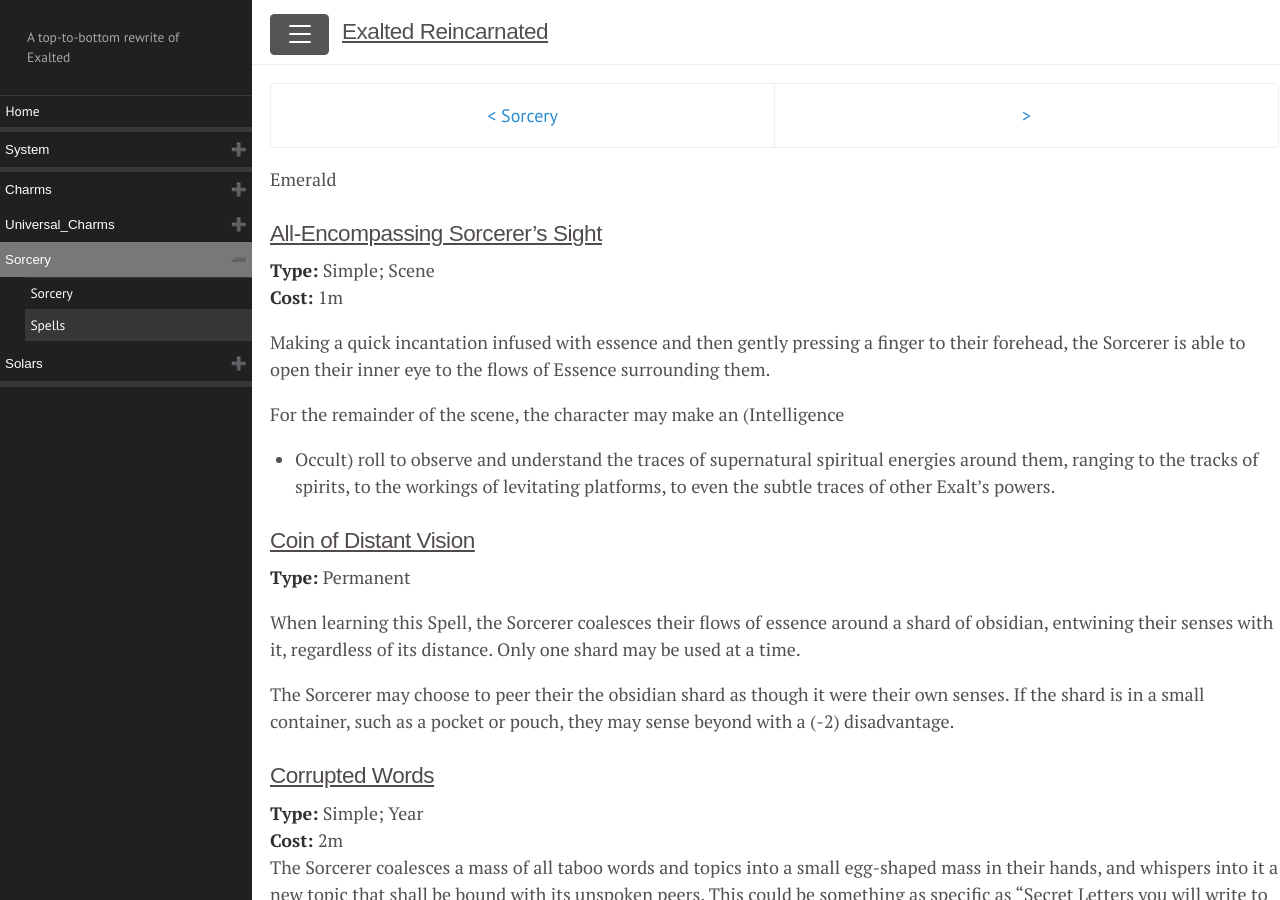
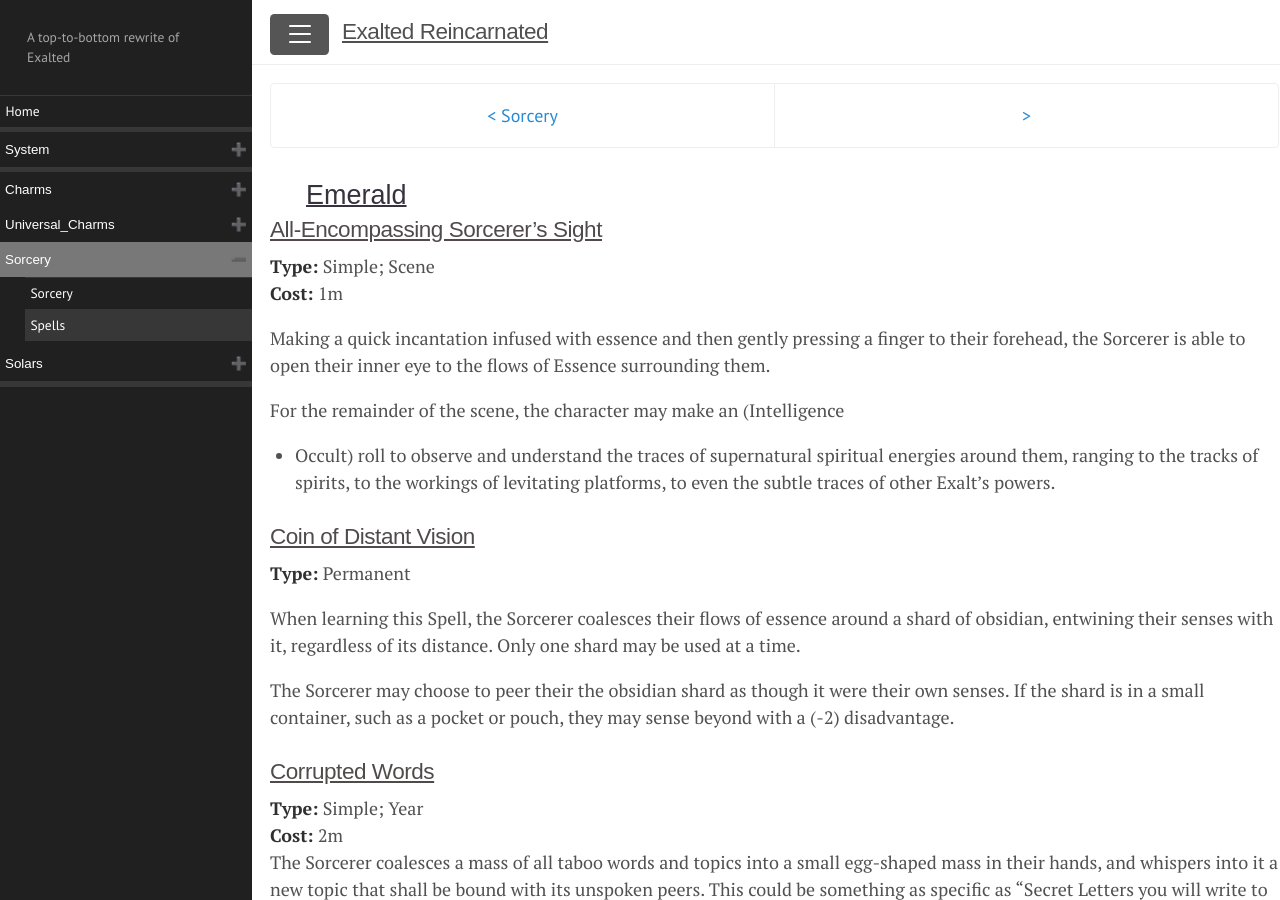
Before and after one commit to Dragonmystic707/exalted-reincarnated, a Jekyll site: the page built from docs/Sorcery/Spells.md, in a window 1280 px wide and 900 px high. Built offline with Jekyll 4.4.1, drawn with Linux system fonts in a browser that asks for light colours.

Commit message:
Fixed Spell categories

```diff
--- a/docs/Sorcery/Spells.md
+++ b/docs/Sorcery/Spells.md
@@ -8,9 +8,9 @@
 prev_title: Sorcery
 ---
 
-Emerald
+<div class="power_category">Emerald</div>
 
-### <span class="smallcaps">All-Encompassing Sorcerer’s Sight</span>
+### All-Encompassing Sorcerer’s Sight
 
 **Type:** Simple; Scene
 **Cost:** 1m
@@ -195,7 +195,7 @@
 The Sorcerer, casting this spell again, may pull the memory out of the
 emerald, where it will return back to its original owner.
 
-**Sapphire**
+<div class="power_category">Sapphire</div>
 
 ### Calling the Calibration Gate
 
@@ -379,7 +379,7 @@
 substantial the illusions become, with gaps forming in the displayed
 memory. Anything past 500 years is nearly unusable.
 
-Adamant
+<div class="power_category">Adamant</div>
 
 ### Abjuration of the Maidens
 
--- a/release.py
+++ b/release.py
@@ -10,7 +10,7 @@
 
 start_index = 2
 
-power_categories = r"(?:Lesser|Greater|Capstone|Emerald|Sapphire|Adamant)"
+power_categories = r"(Lesser|Greater|Capstone|Emerald|Sapphire|Adamant)"
 
 # Define some local paths (may need to change this later)
 script_dir = os.path.dirname(__file__)
@@ -146,9 +146,8 @@
     data = re.sub(link_str, replace_link, data)
 
     # Find and replace the categories list
-    src_str = r"\n(Lesser|Greater|Capstone)\n"
     repl_str = r"""\n<div class="power_category">\1</div>\n"""
-    data = re.sub(src_str, repl_str, data)
+    data = re.sub("\n"+power_categories+"\n", repl_str, data)
 
     # # Replace any Header 9 (Examples) with the "indent" figure
     # header_str = r"#########\s(.*)"
```
Also changed, not shown: 3 other files.
